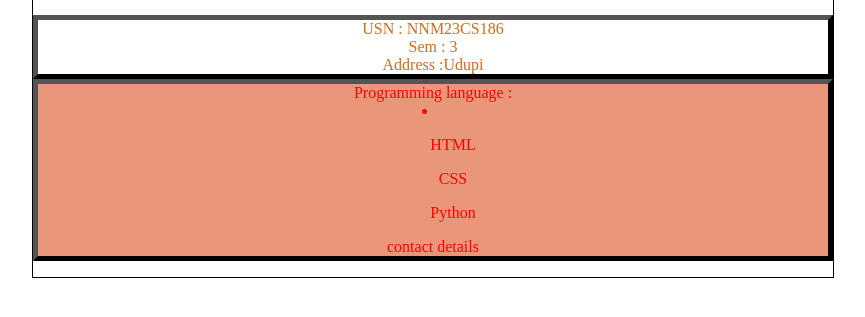
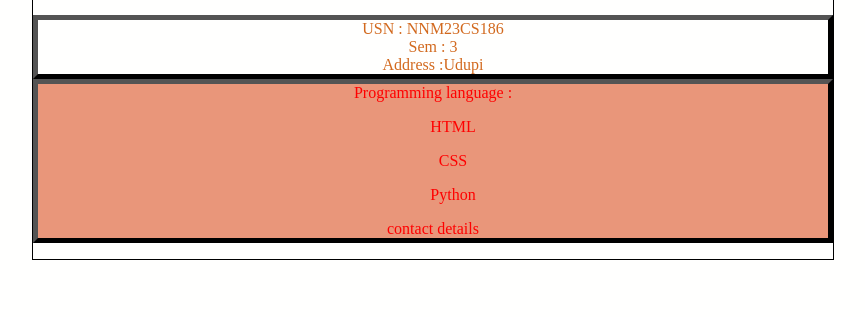
Before and after one commit to shodhan777/shodhan, a plain HTML site: page index.html in a window 1280 px wide. Shown: the part 365-682 px from the top of the page, without its empty margins (207-1072 px from the left). Drawn offline with Linux system fonts and the light colour scheme.

Commit message:
style.css

```diff
--- a/style.css
+++ b/style.css
@@ -18,7 +18,7 @@ header {
 .languages{
     color:rgb(255, 0, 0);
     text-align: center;
-
+    list-style:none;
     border: 5px black outset;
     background-color: darksalmon;
     text-align: center;
```
